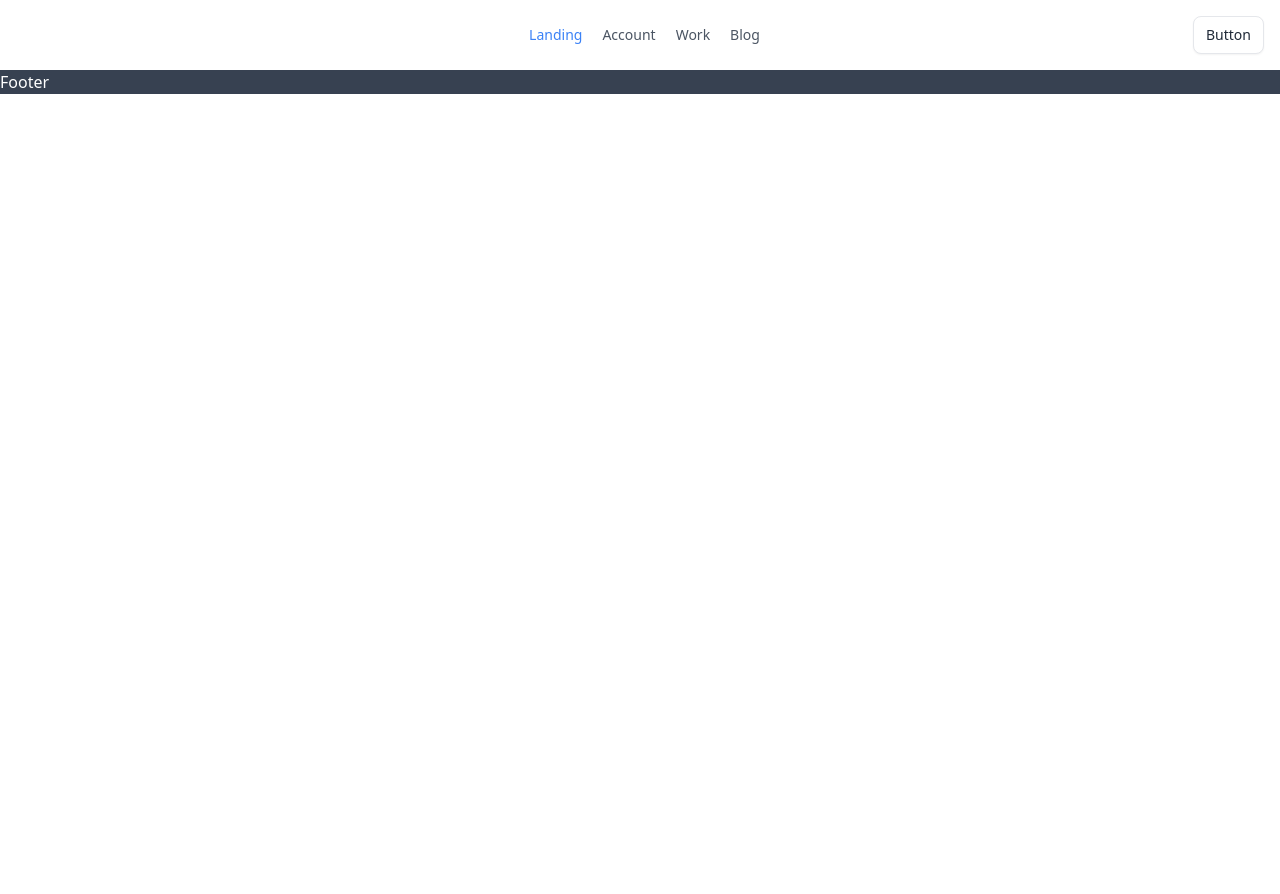
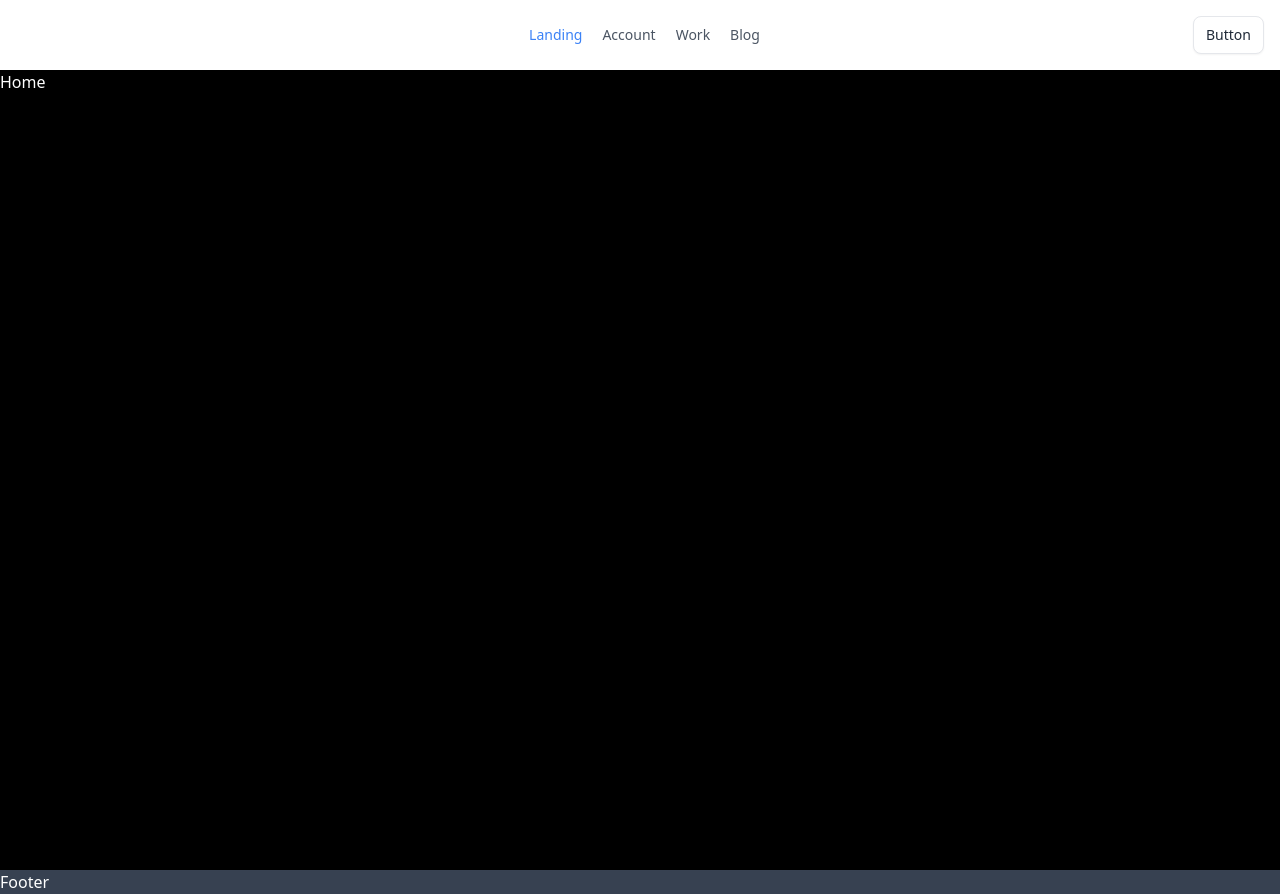
Before and after one commit to MikeeOo/rct.devshop-app, a React (Vite) app: page / in a window 1280 px wide. Before the commit the page ends 800 px from the top, so only its background shows below. Built offline with nearby package versions, Linux system fonts and the light colour scheme.

Commit message:
created HomePage

```diff
--- /dev/null
+++ b/src/pages/HomePage.tsx
@@ -0,0 +1,5 @@
+import { JSX } from "react";
+
+export default function HomePage(): JSX.Element {
+    return <div className="h-screen bg-black">Home</div>;
+}
--- a/src/router.tsx
+++ b/src/router.tsx
@@ -1,10 +1,17 @@
-import {createBrowserRouter} from "react-router-dom";
+import { createBrowserRouter } from "react-router-dom";
 
+import HomePage from "./pages/HomePage.tsx";
 import App from "./App.tsx";
 
 export const router = createBrowserRouter([
     {
-        path : "/",
-        element: <App/>
-    }
-])
+        path: "/",
+        element: <App />,
+        children: [
+            {
+                index: true,
+                element: <HomePage />,
+            },
+        ],
+    },
+]);
```
